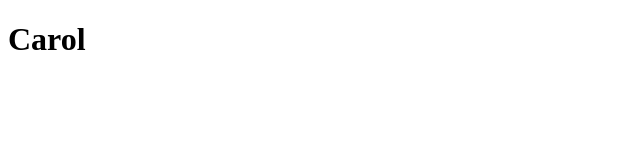
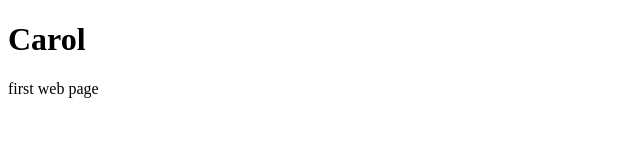
Before and after one commit to CarolMugabe/web-class, a plain HTML site: page index.html in a window 1280 px wide. Shown: the whole page, without its empty margins (0-640 px from the left). Drawn offline with Linux system fonts and the light colour scheme.

Commit message:
Update index.html

```diff
--- a/index.html
+++ b/index.html
@@ -8,5 +8,6 @@
 </head>
 <body>
     <h1>Carol</h1>
+    <p>first web page</p>
 </body>
 </html>
```
